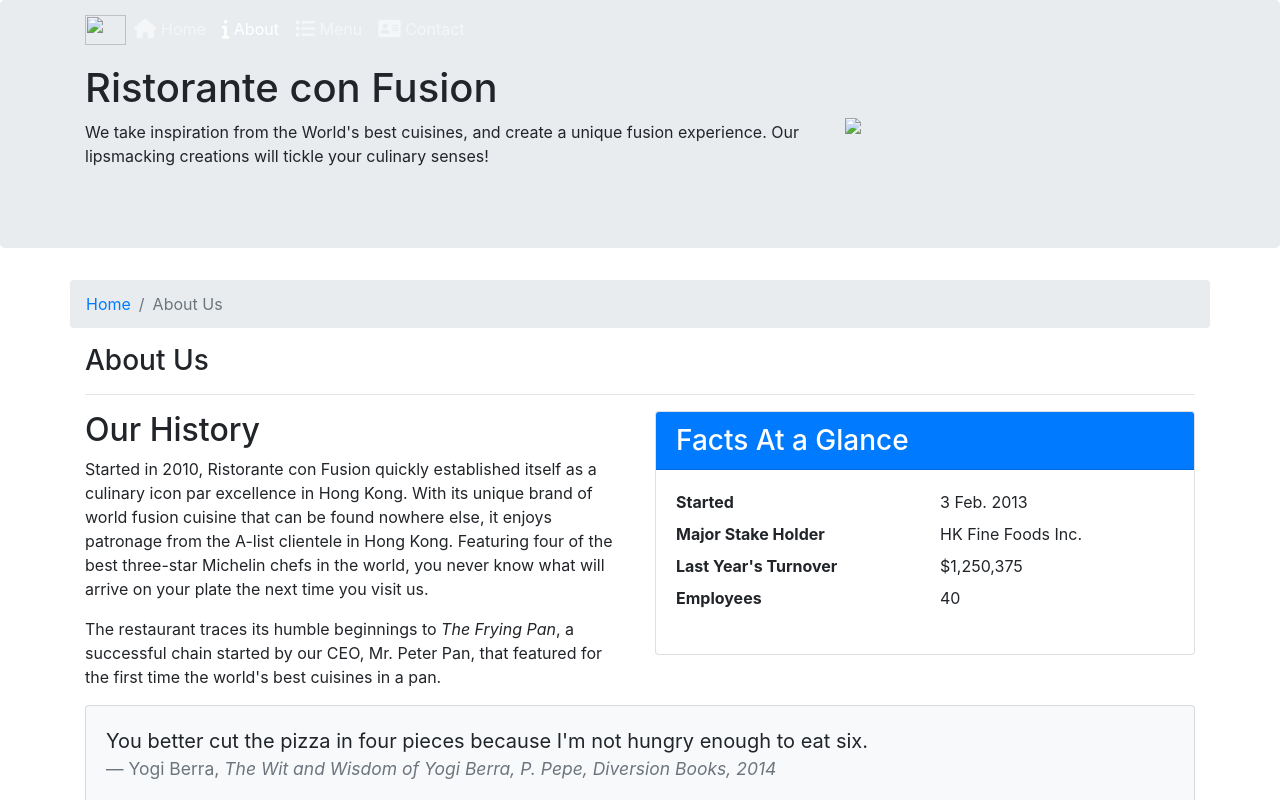
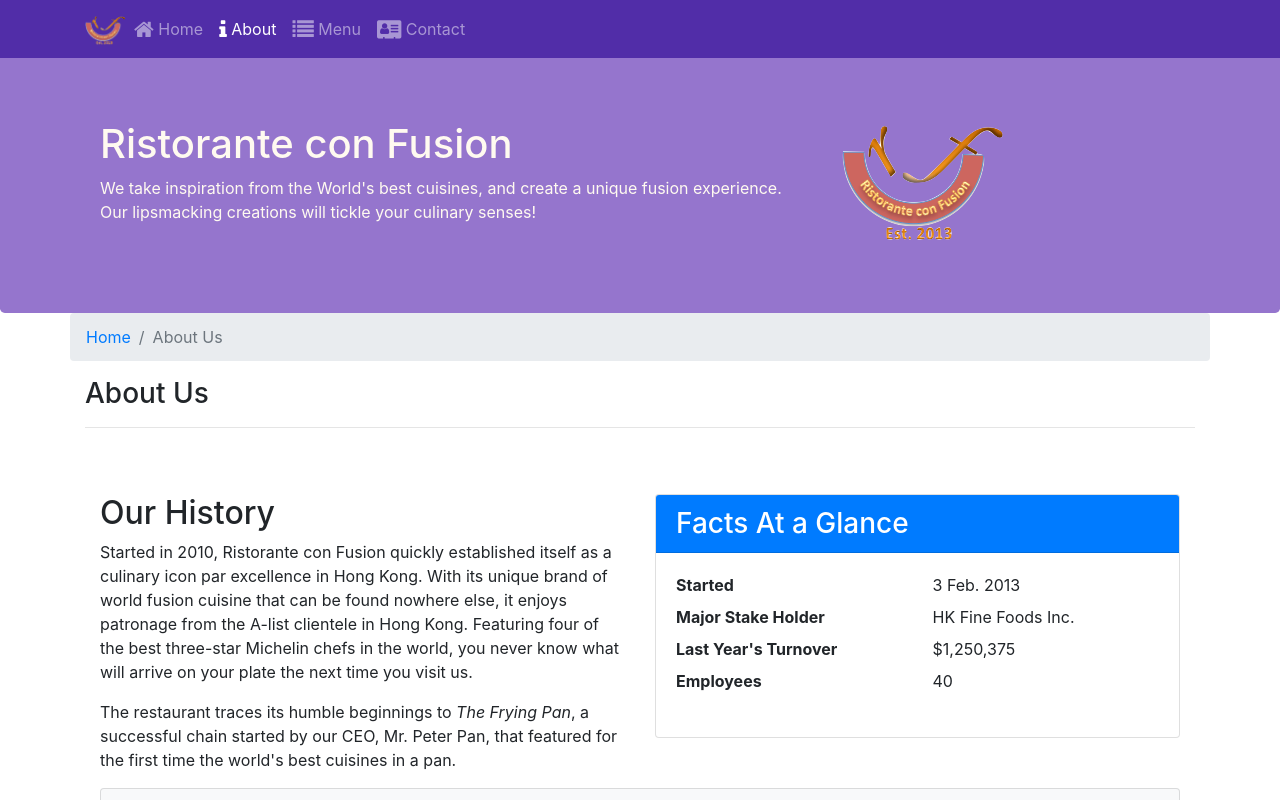
Before and after one commit to Kaithalanjali/restuarant, a plain HTML site: page aboutus.html in a window 1280 px wide. Shown: the top 800 px of the page. Drawn offline with nearby package versions, Linux system fonts and the light colour scheme; files that its build step writes are made by us from their sources.

Commit message:
Update aboutus.html

```diff
--- a/aboutus.html
+++ b/aboutus.html
@@ -7,10 +7,10 @@
     <meta name="viewport" content="width=device-width, initial-scale=1.0">
     <title>Ristorante Con Fusion:About us</title>
 
-    <link rel="stylesheet" href="node_modules/bootstrap/dist/css/bootstrap.min.css">
-    <link rel="stylesheet" href="node_modules/font-awesome/css/font-awesome.min.css">
-    <link rel="stylesheet" href="node_modules/bootstrap-social/bootstrap-social.css">
-    <link rel="stylesheet" href="style2.css">
+    <link rel="stylesheet" href="bootstrap.min.css">
+    <link rel="stylesheet" href="font-awesome.min.css">
+    <link rel="stylesheet" href="bootstrap-social.css">
+    <link rel="stylesheet" href="style.css">
 
 
 </head>
@@ -21,7 +21,7 @@
             <button class="navbar-toggler" type="button" data-toggle="collapse" data-target="#Navbar">
                 <span class="navbar-toggler-icon"></span>
             </button>
-            <a class="navbar-brand mr-auto" href="index.html"><img src="img/logo.png" height="30" width="41"></a>
+            <a class="navbar-brand mr-auto" href="index.html"><img src="logo.png" height="30" width="41"></a>
             <div class="collapse navbar-collapse" id="Navbar">
                 <ul class="navbar-nav mr-auto">
                     <li class="nav-item"><a class="nav-link" href="index.html"> <span class="fa fa-home fa-lg"></span>
@@ -46,7 +46,7 @@
                         lipsmacking creations will tickle your culinary senses!</p>
                 </div>
                 <div class="col-12 col-sm align-self-center">
-                    <img src="img/logo.png" class="img-fluid">
+                    <img src="logo.png" class="img-fluid">
                 </div>
             </div>
         </div>
@@ -314,9 +314,9 @@
             </div>
         </div>
     </footer>
-    <script src="node_modules/jquery/dist/jquery.slim.min.js"></script>
-    <script src="node_modules/popper.js/dist/umd/popper.min.js"></script>
-    <script src="node_modules/bootstrap/dist/js/bootstrap.min.js"></script>
+    <script src="jquery.slim.min.js"></script>
+    <script src="popper.min.js"></script>
+    <script src="bootstrap.min.js"></script>
 </body>
 
 </html>
```
